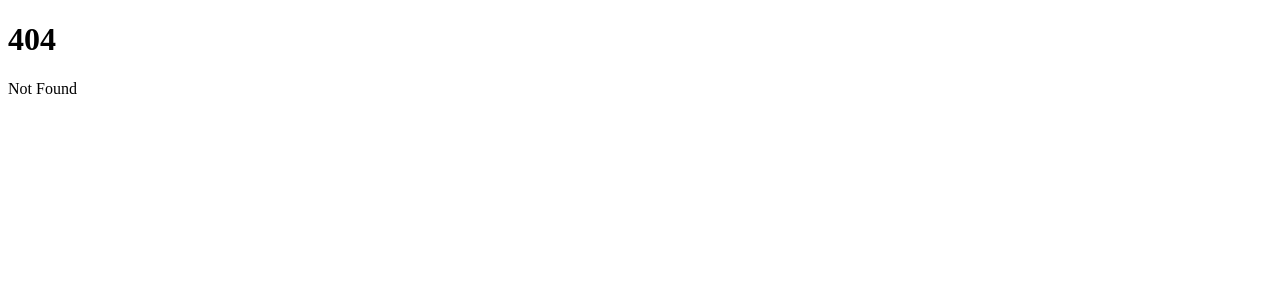
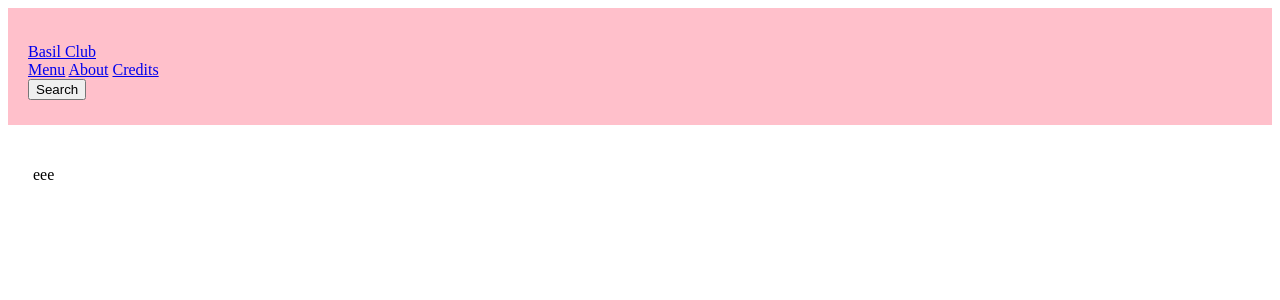
Before and after one commit to sen-trie/basil-main, a SvelteKit app: page /menu in a window 1280 px wide. Before the commit this address had no page. Shown: the top 300 px of the page. Built offline with nearby package versions, Linux system fonts and the light colour scheme.

Commit message:
Structure: Move in menu layout from side project

```diff
--- /dev/null
+++ b/src/lib/components/Header.svelte
@@ -0,0 +1,24 @@
+<script>
+</script>
+
+<header class="flexbox">
+  <a href="/">Basil Club</a>
+  <div class="flexbox desktop-nav">
+    <a href="/menu">Menu</a>
+    <a href="/about">About</a>
+    <a href="/credits">Credits</a>
+  </div>
+  <button>Search</button>
+</header>
+
+<style>
+  header {
+    position: sticky;
+    top: 0;
+    z-index: 1000;
+    padding: 35px 20px 25px;
+    align-items: center;
+    margin: 0 auto;
+    background-color: pink;
+  }
+</style>
--- /dev/null
+++ b/src/routes/+layout.js
@@ -0,0 +1 @@
+export const prerender = true;
--- a/src/routes/+layout.svelte
+++ b/src/routes/+layout.svelte
@@ -1,11 +1,42 @@
 <script>
-	import favicon from '$lib/assets/favicon.svg';
+	import Header from "$lib/components/Header.svelte";
+	import "../app.css";
+	import { setContext } from "svelte";
 
 	let { children } = $props();
+
+  function simplify(obj, path) {
+    return Object.fromEntries(
+      Object.entries(obj).map(([key, value]) => [key.split(path)[1], value]),
+    );
+  }
+
+  const images = import.meta.glob("$lib/assets/images/**/*.{jpg,jpeg,png,webp,apng}", {
+    eager: true,
+    import: "default",
+  });
+
+  const videos = import.meta.glob("$lib/assets/videos/**/*.{mp4,webm,mov}", {
+    eager: true,
+    import: "default",
+  });
+
+  const audios = import.meta.glob("$lib/assets/audio/**/*.{mp3,}", {
+    eager: true,
+    import: "default",
+  });
+
+  setContext("images", simplify(images, "/assets/images/"));
+  setContext("videos", simplify(videos, "/assets/videos/"));
 </script>
 
-<svelte:head>
-	<link rel="icon" href={favicon} />
-</svelte:head>
+<Header />
+<div>
+  {@render children()}
+</div>
 
-{@render children?.()}
+<style>
+  div {
+    padding: 25px;
+  }
+</style>
--- /dev/null
+++ b/src/routes/menu/+page.svelte
@@ -0,0 +1,11 @@
+<p>eee</p>
+<br /><br /><br /><br /><br /><br /><br /><br /><br /><br /><br /><br /><br
+/><br /><br /><br /><br /><br /><br /><br /><br /><br /><br /><br /><br /><br
+/><br /><br /><br /><br /><br /><br /><br /><br /><br /><br /><br /><br /><br
+/><br /><br /><br /><br /><br /><br /><br /><br /><br /><br /><br /><br /><br
+/><br /><br /><br /><br /><br /><br /><br /><br /><br /><br /><br /><br /><br
+/><br /><br /><br /><br /><br /><br /><br /><br /><br /><br /><br /><br /><br
+/><br /><br /><br /><br /><br /><br /><br /><br /><br /><br /><br /><br /><br
+/><br /><br /><br /><br /><br /><br /><br /><br /><br /><br /><br /><br /><br
+/><br /><br /><br /><br />
+<p>eee</p>
--- /dev/null
+++ b/src/routes/menu/[slug]/+page.svelte
@@ -0,0 +1,6 @@
+<script lang="ts">
+  let { data } = $props();
+</script>
+
+<h1>{data.title}</h1>
+<div>{@html data.content}</div>
```
Also changed, not shown: src/lib/recipes/cake.md (added, +3 -0 lines), src/routes/menu/[slug]/+page.js (added, +27 -0 lines), src/app.css (added).
